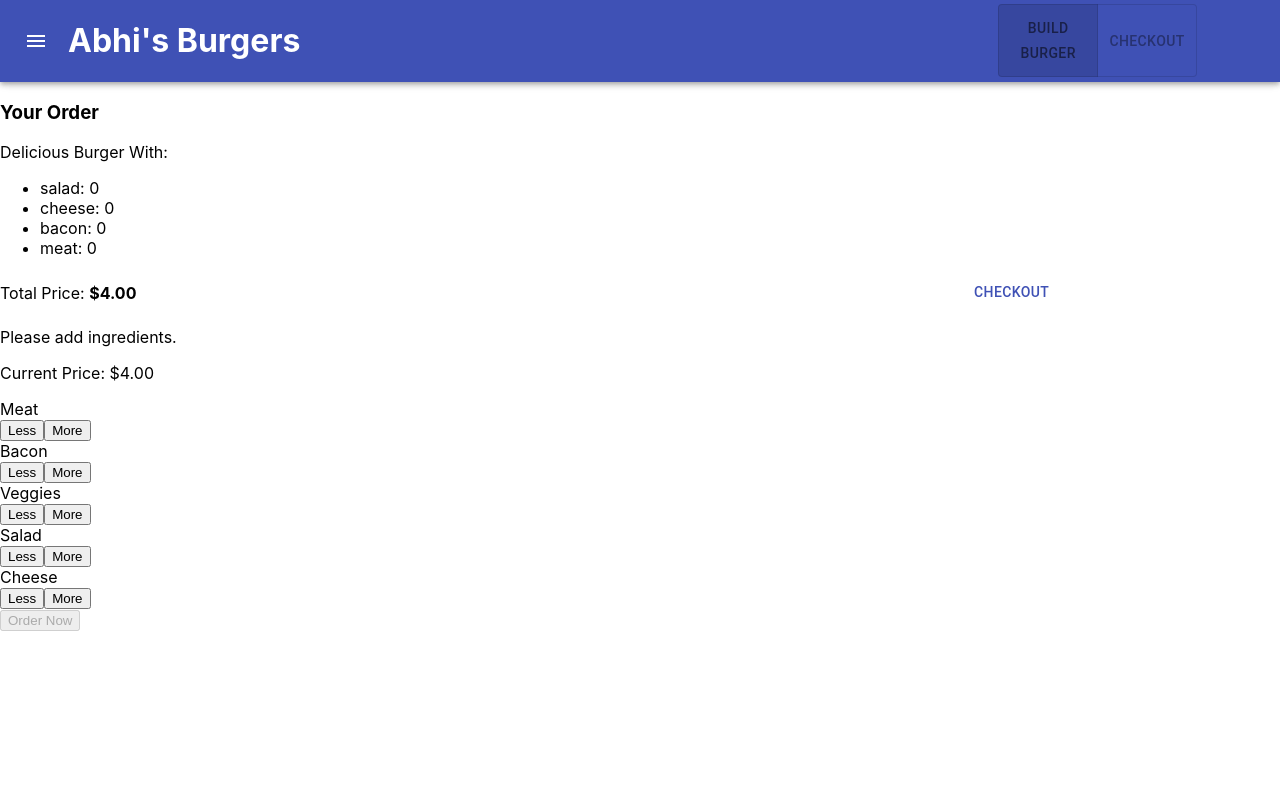
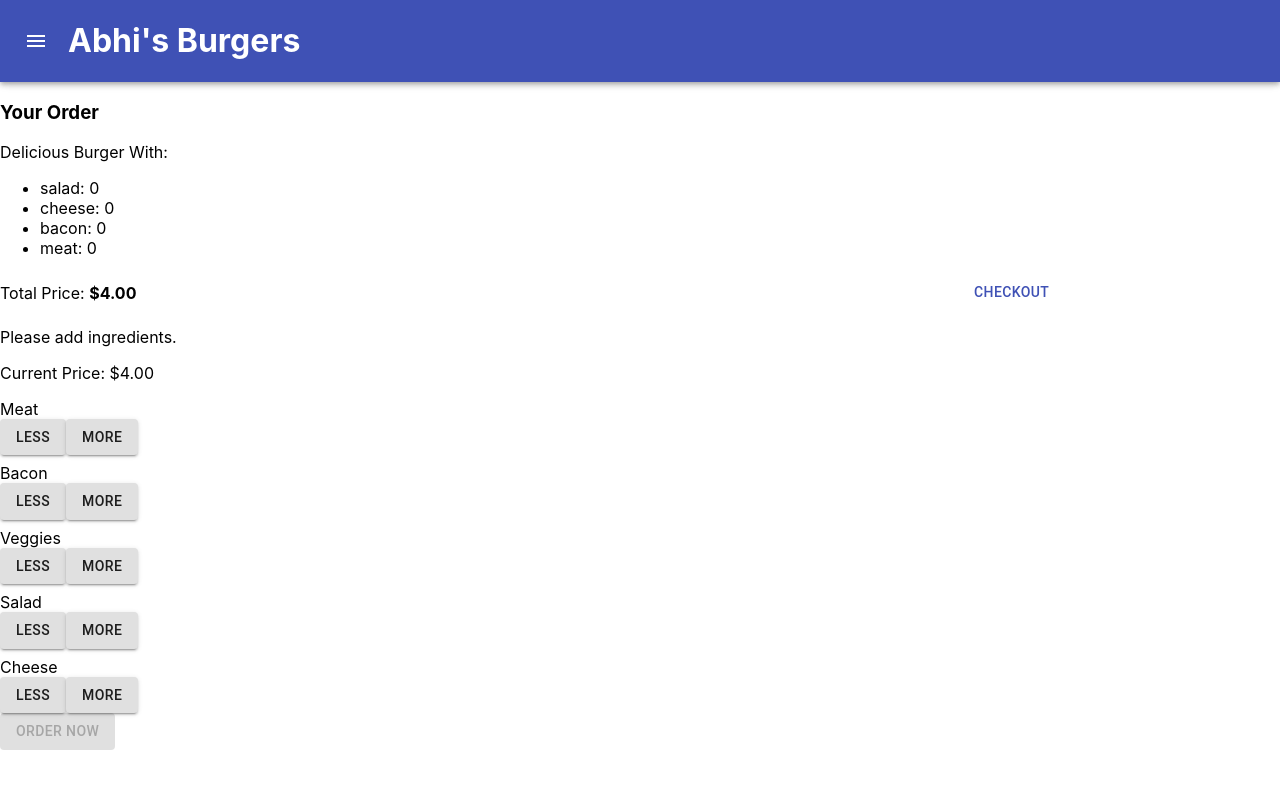
Before and after one commit to abhilashmj87/burger-builder, a React app: page / in a window 1280 px wide. Shown: the top 788 px of the page. Built offline with nearby package versions, Linux system fonts and the light colour scheme.

Commit message:
UI fixes

```diff
--- a/src/components/Burger/BuildControls/BuildControls.css
+++ b/src/components/Burger/BuildControls/BuildControls.css
@@ -2,8 +2,7 @@
   display: flex;
   flex-flow: column;
   align-items: center;
-  box-shadow: 0 2px 1px gray;
-  width: 100%;
+  width: 175px;
   margin: auto;
   padding: 0.5rem 0;
 }
@@ -15,56 +14,15 @@
   margin: 5px 0;
 }
 
-.BuildControl button {
-  display: block;
-  font: inherit;
-  padding: 5px;
-  margin: 0 5px;
-  width: 80px;
-  border: 1px solid #AA6817;
-  cursor: pointer;
-  outline: none;
-}
-
-.BuildControl button:disabled {
-  background-color: #AC9980;
-  border: 1px solid #7E7365;
-  color: #ccc;
-  cursor: default;
-}
-
-.BuildControl button:hover:disabled {
-  background-color: #AC9980;
-  color: #ccc;
-  cursor: not-allowed;
-}
-
 .Label {
   padding: 10px;
   font-weight: bold;
   width: 80px;
 }
 
-.BuildControl .Less {
-  background-color: #D39952;
-  color: white;
+.Label + Button {
+  margin-right: 0.5rem;
 }
-
-.BuildControl .More {
-  background-color: #8F5E1E;
-  color: white;
-}
-
-.BuildControl .Less:hover, .BuildControl .Less:active {
-  background-color: #DAA972;
-  color: white;
-}
-
-.BuildControl .More:hover,.BuildControl .More:active {
-  background-color: #99703F;
-  color: white;
-}
-
 
 .OrderButton {
   background-color: #DAD735;
@@ -75,6 +33,8 @@
   font-family: inherit;
   font-size: 1.2em;
   padding: 15px 30px;
+  margin: 2.5rem 0 !important;
+  width: 300px;
   box-shadow: 2px 2px 2px #966909;
 }
 
--- a/src/components/Burger/BuildControls/BuildControls.js
+++ b/src/components/Burger/BuildControls/BuildControls.js
@@ -1,33 +1,43 @@
 import React from 'react';
 import classes from './BuildControls.css';
+import { Button, Grid } from '@material-ui/core';
 
 const BuildControls = (props) => {
   return (
     <div className={classes.build_controls}>
       <p>Current Price: ${props.price.toFixed(2)}</p>
-      <div className={classes.BuildControl}>
+      <Grid container spacing={1}>
+        <Grid item xs={12}>
+          <div className={classes.Label}>Meat</div>
+          <Button variant="contained" onClick={props.ingredientRemoved.bind(null, 'meat')}>Less</Button>
+          <Button variant="contained" onClick={props.ingredientAdded.bind(null, 'meat')}>More</Button>
+        </Grid>
 
-        <div className={classes.Label}>Meat</div>
-        <button className={classes.Less} onClick={props.ingredientRemoved.bind(null, 'meat')}>Less</button>
-        <button className={classes.More} onClick={props.ingredientAdded.bind(null, 'meat')}>More</button>
+        <Grid item xs={12}>
+          <div className={classes.Label}>Bacon</div>
+          <Button variant="contained" onClick={props.ingredientRemoved.bind(null, 'bacon')}>Less</Button>
+          <Button variant="contained" onClick={props.ingredientAdded.bind(null, 'bacon')}>More</Button>
+        </Grid>
 
-        <div className={classes.Label}>Bacon</div>
-        <button className={classes.Less} onClick={props.ingredientRemoved.bind(null, 'bacon')}>Less</button>
-        <button className={classes.More} onClick={props.ingredientAdded.bind(null, 'bacon')}>More</button>
+        <Grid item xs={12}>
+          <div className={classes.Label}>Veggies</div>
+          <Button variant="contained" onClick={props.ingredientRemoved.bind(null, 'salad')}>Less</Button>
+          <Button variant="contained" onClick={props.ingredientAdded.bind(null, 'salad')}>More</Button>
+        </Grid>
 
-        <div className={classes.Label}>Veggies</div>
-        <button className={classes.Less} onClick={props.ingredientRemoved.bind(null, 'salad')}>Less</button>
-        <button className={classes.More} onClick={props.ingredientAdded.bind(null, 'salad')}>More</button>
+        <Grid item xs={12}>
+          <div className={classes.Label}>Salad</div>
+          <Button variant="contained" onClick={props.ingredientRemoved.bind(null, 'salad')}>Less</Button>
+          <Button variant="contained" onClick={props.ingredientAdded.bind(null, 'salad')}>More</Button>
+        </Grid>
 
-        <div className={classes.Label}>Salad</div>
-        <button className={classes.Less} onClick={props.ingredientRemoved.bind(null, 'salad')}>Less</button>
-        <button className={classes.More} onClick={props.ingredientAdded.bind(null, 'salad')}>More</button>
-
-        <div className={classes.Label}>Cheese</div>
-        <button className={classes.Less} onClick={props.ingredientRemoved.bind(null, 'cheese')}>Less</button>
-        <button className={classes.More} onClick={props.ingredientAdded.bind(null, 'cheese')}>More</button>
-      </div>
-        <button className={classes.OrderButton} disabled={props.orderdisabled} onClick={props.purchase}>Order Now</button>
+        <Grid item xs={12}>
+          <div className={classes.Label}>Cheese</div>
+          <Button variant="contained" onClick={props.ingredientRemoved.bind(null, 'cheese')}>Less</Button>
+          <Button variant="contained" onClick={props.ingredientAdded.bind(null, 'cheese')}>More</Button>
+        </Grid>
+      </Grid>
+        <Button variant="contained" color="primary" className={classes.OrderButton} disabled={props.orderdisabled} onClick={props.purchase}>Order Now</Button>
     </div>
   );
 }
--- a/src/components/Navigation/SideDrawer/SideDrawer.js
+++ b/src/components/Navigation/SideDrawer/SideDrawer.js
@@ -7,6 +7,9 @@ const SideDrawer = (props) => {
     <div>
       <SwipeableDrawer anchor="left" open={props.drawerOpen} onClose={props.drawerOnClose} onOpen={props.drawerOnOpen}>
         <List component="nav" aria-label="mobile nav routing" className={classes.listLength}>
+          <ListItem>
+            <ListItemText secondary="Menu" />
+          </ListItem>
           <ListItem button>
             <ListItemText primary="Builder" />
           </ListItem>
--- a/src/components/Navigation/burgerToolbar/BurgerToolbar.js
+++ b/src/components/Navigation/burgerToolbar/BurgerToolbar.js
@@ -26,14 +26,15 @@ const BurgerToolbar = (props) => {
             <Grid item sm={2} md={5}>
             </Grid>
             <Grid item sm={3} md={2}>
-              <ToggleButtonGroup className={classes.buttonsetBkgd} onChange={routingHandler} value={alignment} exclusive aria-label="Routing mech">
+              {/* TODO: figure out how to use the grid classes to hide this in mobile format */}
+              {/* <ToggleButtonGroup className={classes.buttonsetBkgd} onChange={routingHandler} value={alignment} exclusive aria-label="Routing mech">
                 <ToggleButton value="builder" aria-label="Burger Builder">
                   build Burger
                 </ToggleButton>
                 <ToggleButton value="checkout" aria-label="Checkout">
                   Checkout
                 </ToggleButton>
-              </ToggleButtonGroup>
+              </ToggleButtonGroup> */}
             </Grid>
           </Grid>
         </Toolbar>
--- a/src/containers/BurgerBuilder/BurgerBuilder.js
+++ b/src/containers/BurgerBuilder/BurgerBuilder.js
@@ -30,6 +30,7 @@ export default class BurgerBuilder extends Component {
     },
     totalPrice: 4.0,
     purchasing: false,
+    orderDisabled: true,
   };
 
 
@@ -40,25 +41,22 @@ export default class BurgerBuilder extends Component {
     bacon: 0.7,
   };
 
-  // tip: when the state changes, the state change automatically triggers a lifecycle that looks for changes in components properties as well. That is how orderDisabled change flows through even though it's outside the state.
-  orderDisabled = true;
-
   addIngredientHandler = (type) => {
     const newPrice = this.state.totalPrice + this.PRICES[type];
 
-    // tip: state cannot be directly mutated in react, we have to use the setState methods to se the state with complete data. So creating the object needed to be pushed to state:
     const updatedIngredient = {...this.state.ingredients};
     ++updatedIngredient[type];
-    this.orderDisabled = false;
     this.setState({
       ingredients: updatedIngredient,
       totalPrice: newPrice,
+      orderDisabled: false,
     });
   };
 
   removeIngredientHandler = (type) => {
     let updatedIngredient = {...this.state.ingredients};
     let newPrice = this.state.totalPrice - this.PRICES[type];
+    let orderDis = false;
 
     // Make sure the price never goes below 4
     if (newPrice < 4 ) {
@@ -66,14 +64,15 @@ export default class BurgerBuilder extends Component {
     }
 
     // Iterate through the ingredient object values to see if all ingredients are 0. If they are 0, then set orderDisabled to true
-    Object.values(updatedIngredient).forEach( val => {
-      if(val > 0) {
-        this.orderDisabled = false;
-        return;
+    for (let i = 0 ; i < Object.values(updatedIngredient).length ; i++) {
+      console.log(Object.values(updatedIngredient)[i]);
+      if(Object.values(updatedIngredient)[i] > 0) {
+        orderDis = false;
+        break;
       } else {
-        this.orderDisabled = true;
+        orderDis = true;
       }
-    });
+    };
 
     // tip: state cannot be directly mutated in react, we have to use the setState methods to se the state with complete data. So creating the object needed to be pushed to state:
     if(updatedIngredient[type] > 0) {
@@ -82,6 +81,7 @@ export default class BurgerBuilder extends Component {
     this.setState({
       ingredients: updatedIngredient,
       totalPrice: newPrice,
+      orderDisabled: orderDis,
     });
   };
 
@@ -100,7 +100,7 @@ export default class BurgerBuilder extends Component {
           <OrderSummary ingredients={this.state.ingredients} totalPrice={this.state.totalPrice}></OrderSummary>
         </Modal>
         <Burger ingredients={this.state.ingredients}></Burger>
-        <BuildControls price={this.state.totalPrice} ingredientAdded={this.addIngredientHandler} ingredientRemoved={this.removeIngredientHandler} orderdisabled={this.orderDisabled} purchase={this.purchaseHandler}></BuildControls>
+        <BuildControls price={this.state.totalPrice} ingredientAdded={this.addIngredientHandler} ingredientRemoved={this.removeIngredientHandler} orderdisabled={this.state.orderDisabled} purchase={this.purchaseHandler}></BuildControls>
       </div>
     );
   }
```
